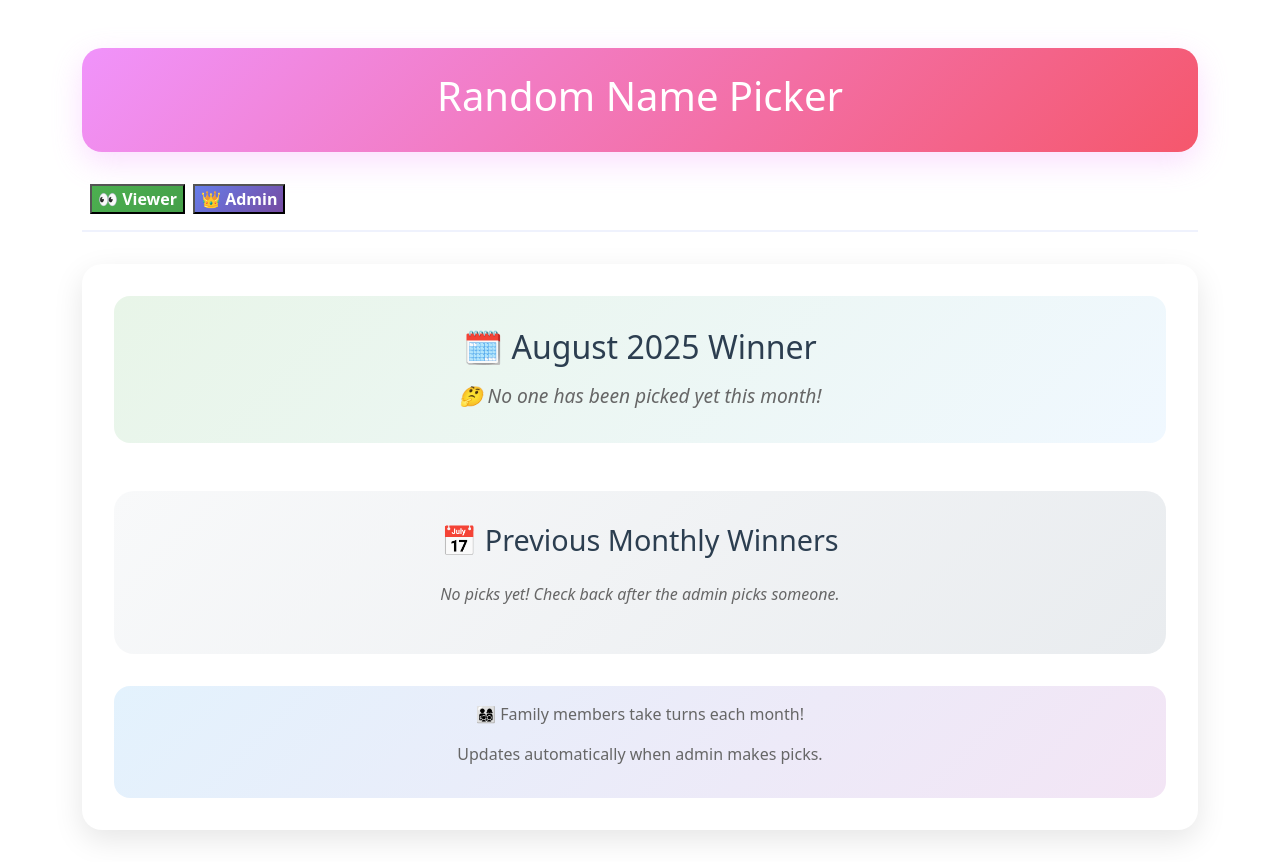
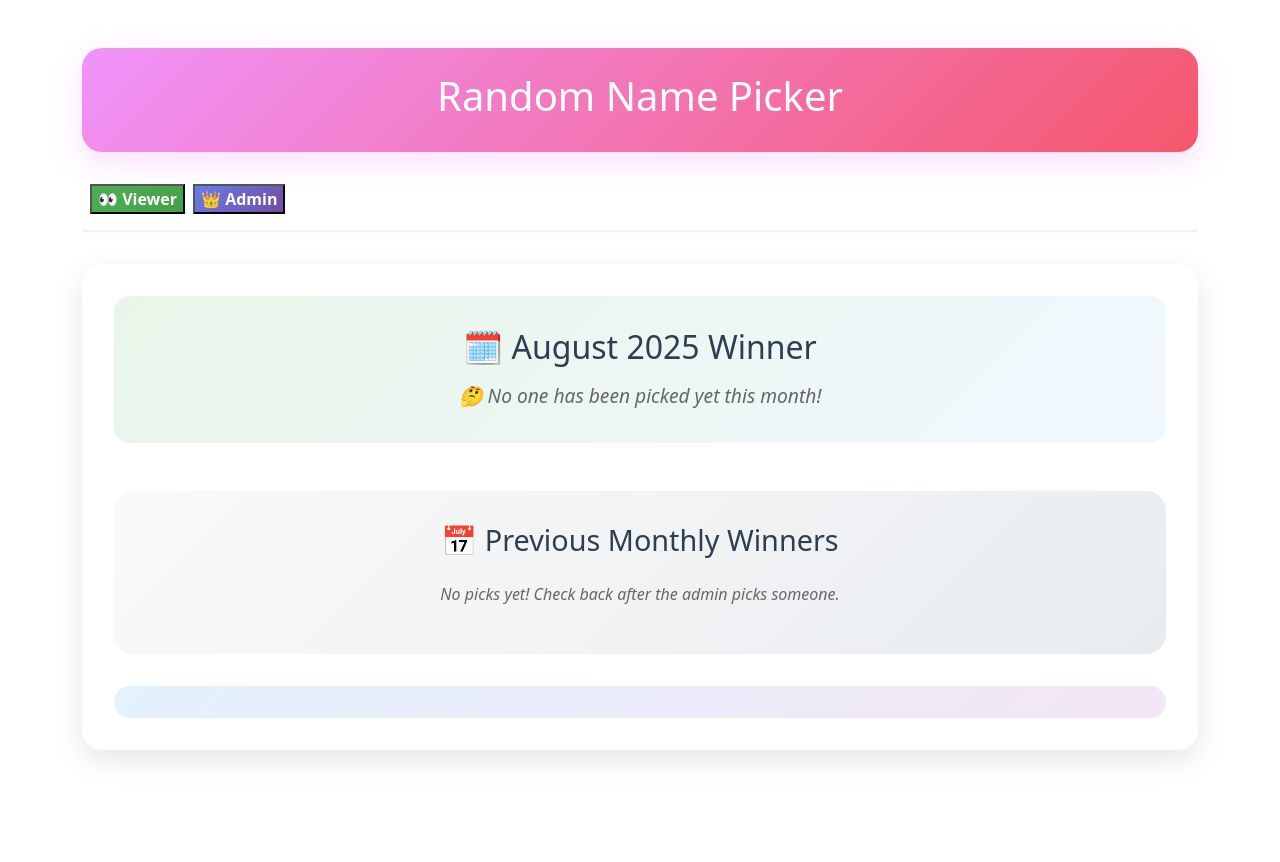
Before and after one commit to sanjana1512/RandomPickerFrontend, a React (Create React App) app: page / in a window 1280 px wide. After the commit the page ends 800 px from the top, so only its background shows below. Built offline with nearby package versions, Linux system fonts and the light colour scheme.

Commit message:
Intial commit

```diff
--- a/src/components/AdminLogin.jsx
+++ b/src/components/AdminLogin.jsx
@@ -4,7 +4,7 @@ import { useState } from 'react';
 export default function AdminLogin({ onLogin }) {
   const [password, setPassword] = useState('');
   const [error, setError] = useState('');
-  const ADMIN_PASSWORD = 'adminnaveena'; // Family-friendly password
+  const ADMIN_PASSWORD = "admin"; // Family-friendly password
 
   function handleSubmit(e) {
     e.preventDefault();
--- a/src/components/Viewer.jsx
+++ b/src/components/Viewer.jsx
@@ -124,8 +124,6 @@ export default function Viewer() {
         borderRadius: '16px',
         color: '#666'
       }}>
-        <p>👨‍👩‍👧‍👦 Family members take turns each month!</p>
-        <p>Updates automatically when admin makes picks.</p>
       </div>
     </div>
   );
```
Also changed, not shown: 1 other file (tests, documents, lock files or other folders).
